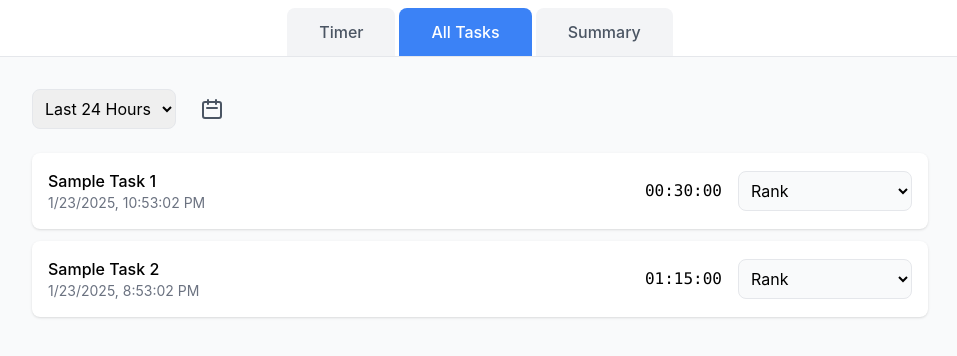
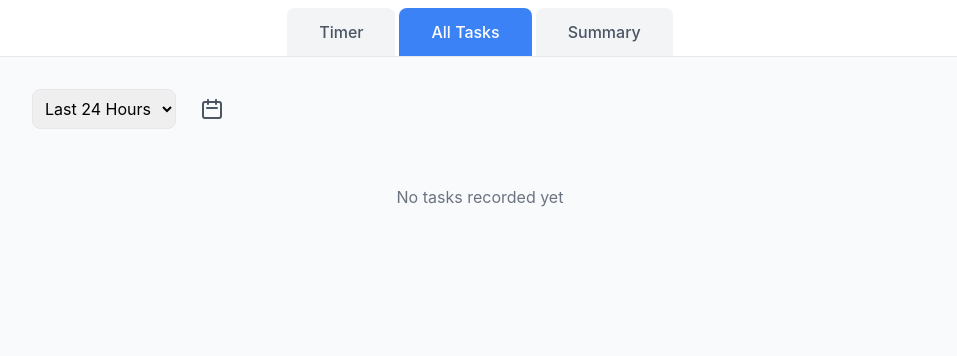
Before and after one commit to evelynso2024/TimeWell, a React (Create React App) app: page /tasks in a window 1280 px wide. Shown: the top 356 px of the page, without its empty margins (160-1117 px from the left). Built offline with nearby package versions, Linux system fonts and the light colour scheme; the HTML template or start-up script is replaced by a standard one.

Commit message:
Update AllTasks.js

```diff
--- a/src/components/AllTasks.js
+++ b/src/components/AllTasks.js
@@ -6,20 +6,13 @@ function AllTasks() {
   const [endDate, setEndDate] = useState('');
   const [showDatePicker, setShowDatePicker] = useState(false);
   const datePickerRef = useRef(null);
-  const [tasks, setTasks] = useState([
-    {
-      name: "Sample Task 1",
-      duration: "00:30:00",
-      timestamp: new Date().toISOString(),
-      leverage: ""
-    },
-    {
-      name: "Sample Task 2",
-      duration: "01:15:00",
-      timestamp: new Date(Date.now() - 2 * 60 * 60 * 1000).toISOString(),
-      leverage: ""
-    }
-  ]);
+  const [tasks, setTasks] = useState([]);
+
+  // Load all tasks on component mount
+  useEffect(() => {
+    const allTasks = JSON.parse(localStorage.getItem('allTasks') || '[]');
+    setTasks(allTasks);
+  }, []);
 
   // Handle clicking outside of date picker
   useEffect(() => {
@@ -39,11 +32,13 @@ function AllTasks() {
     const updatedTasks = [...tasks];
     updatedTasks[index] = { ...updatedTasks[index], leverage: value };
     setTasks(updatedTasks);
+
+    // Update localStorage
+    localStorage.setItem('allTasks', JSON.stringify(updatedTasks));
   };
 
   const handleDateRangeSelect = () => {
     if (startDate && endDate) {
-      // Handle custom date range filtering
       setShowDatePicker(false);
     }
   };
@@ -106,7 +101,12 @@ function AllTasks() {
 
       {/* Tasks List */}
       <div className="space-y-3">
-        {tasks.map((task, index) => (
+        {tasks.length === 0 ? (
+          <div className="text-gray-500 text-center py-8">
+            No tasks recorded yet
+          </div>
+        ) : (
+          tasks.map((task, index) => (
             <div key={index} className="p-4 bg-white rounded-lg shadow">
               <div className="flex items-center justify-between">
                 <div className="flex-1">
@@ -130,7 +130,8 @@ function AllTasks() {
                 </div>
               </div>
             </div>
-        ))}
+          ))
+        )}
       </div>
     </div>
   );
```
Lines whose indentation alone changed are shown as unchanged.
